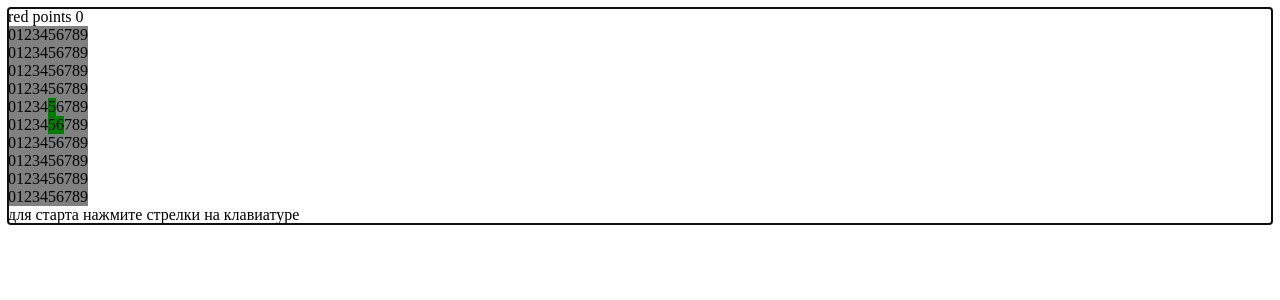
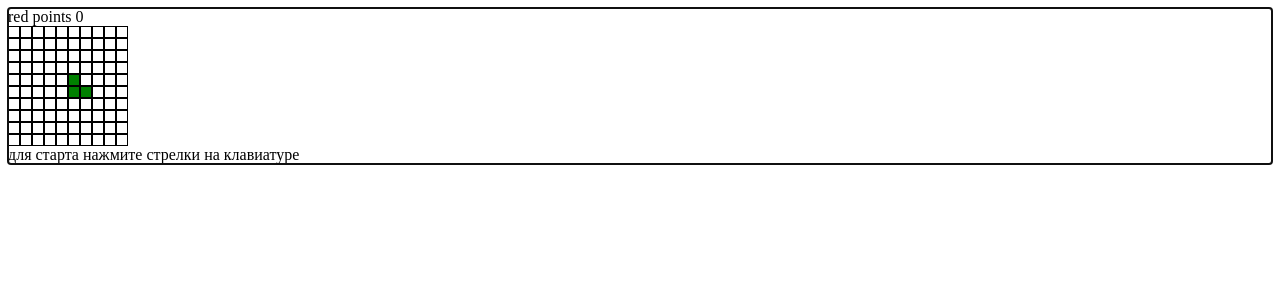
Before and after one commit to privetdi/snakeGame, a React (Create React App) app: page / in a window 1280 px wide. Shown: the top 300 px of the page. Built offline with nearby package versions, Linux system fonts and the light colour scheme.

Commit message:
styleBugFix

```diff
--- /dev/null
+++ b/src/components/polygon.scss
@@ -0,0 +1,14 @@
+.tile {
+  display: flex;
+  width: 10px;
+  height: 10px;
+  border: 1px solid black;
+
+  &.snake {
+    background-color: green;
+  }
+  &.redPoint {
+    background-color: red;
+    border-radius: 50%;
+  }
+}
--- a/src/components/polygon.tsx
+++ b/src/components/polygon.tsx
@@ -4,6 +4,7 @@ import { gameFieldRows, gameFieldColumns } from './api'
 import { snakeMove } from './api_snake_move'
 import { hasMatchingCoordinates, setPoint } from './api_point'
 import { debounce } from './api'
+import './polygon.scss'
 
 class Polygon extends React.Component<IProps, IState> {
   private myElementRef: RefObject<HTMLInputElement>
@@ -50,26 +51,43 @@ class Polygon extends React.Component<IProps, IState> {
     })
   }
 
-  handleKeyDown = (event: React.KeyboardEvent) => {
+  handleKeyDown = (event: React.KeyboardEvent | string) => {
+    let prevStateUpdate: string | null = null
     this.setState(
       (prevState) => {
         //исключаем шаг назад
         const prevRoute = prevState.route
-        const key = event.key
+        const key: string = typeof event === 'string' ? event : event.key
         // Определите новый маршрут на основе предыдущего и текущего нажатия клавиши
         let newRoute
         switch (key) {
           case 'ArrowUp':
             newRoute = prevRoute === 'ArrowDown' ? prevRoute : key
+            if (this.state.intervalId !== null && newRoute !== prevRoute) {
+              clearInterval(this.state.intervalId)
+              prevStateUpdate = prevRoute
+            }
             break
           case 'ArrowDown':
             newRoute = prevRoute === 'ArrowUp' ? prevRoute : key
+            if (this.state.intervalId !== null && newRoute !== prevRoute) {
+              clearInterval(this.state.intervalId)
+              prevStateUpdate = prevRoute
+            }
             break
           case 'ArrowRight':
             newRoute = prevRoute === 'ArrowLeft' ? prevRoute : key
+            if (this.state.intervalId !== null && newRoute !== prevRoute) {
+              clearInterval(this.state.intervalId)
+              prevStateUpdate = prevRoute
+            }
             break
           case 'ArrowLeft':
             newRoute = prevRoute === 'ArrowRight' ? prevRoute : key
+            if (this.state.intervalId !== null && newRoute !== prevRoute) {
+              clearInterval(this.state.intervalId)
+              prevStateUpdate = prevRoute
+            }
             break
           default:
             newRoute = key
@@ -78,8 +96,12 @@ class Polygon extends React.Component<IProps, IState> {
       },
       () => {
         this.moveSnake(this.state.route)
-        this.timer1(event.key)
-        if (this.state.intervalId !== null) {
+        this.timer1(typeof event === 'string' ? event : event.key)
+        if (
+          this.state.intervalId !== null &&
+          prevStateUpdate === this.state.route
+        ) {
+          console.log('clearinterval')
           clearInterval(this.state.intervalId)
         }
       }
@@ -142,16 +164,16 @@ class Polygon extends React.Component<IProps, IState> {
                       <div
                         key={index2}
                         id={index1 + '-' + index2}
-                        style={
+                        className={
                           snake.some((item) => item === index1 + '-' + index2)
-                            ? { backgroundColor: 'green' }
+                            ? `tile ${'snake'} `
                             : index1 === redPoint?.rowsCoordinat &&
                               index2 === redPoint?.columnsCoordinat
-                            ? { backgroundColor: 'red' }
-                            : { backgroundColor: 'grey' }
+                            ? `tile ${'redPoint'}`
+                            : `tile ${'grey'}`
                         }
                       >
-                        {item2 - 1}
+                        {''}
                       </div>
                     )
                   })}{' '}
```
